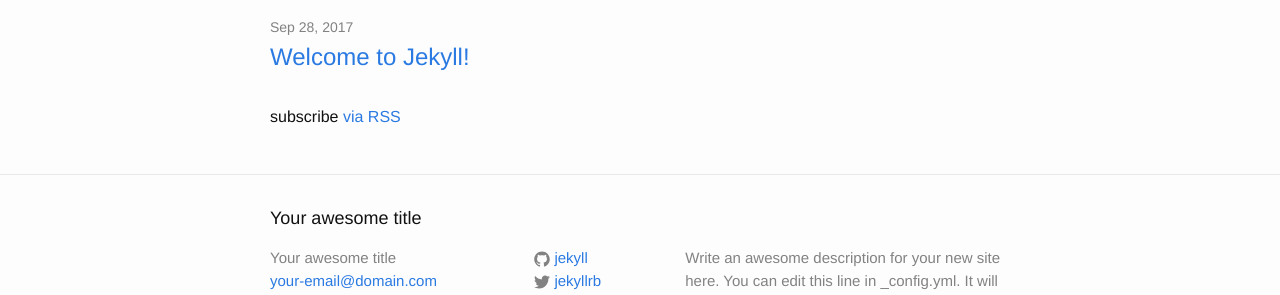
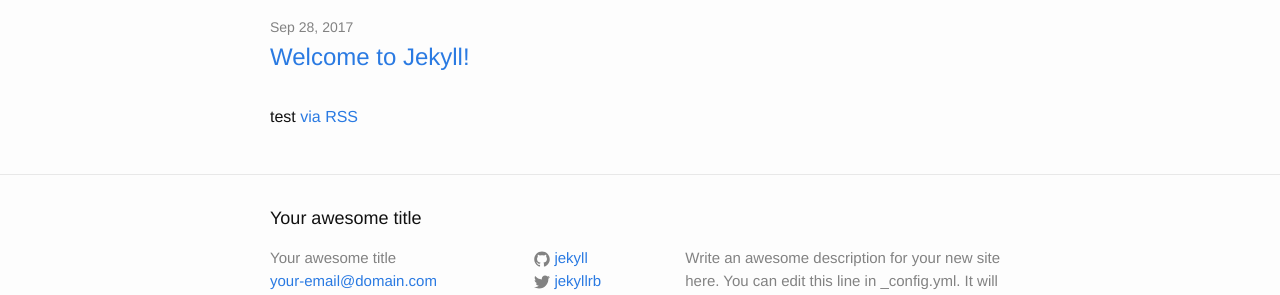
Before and after one commit to DevenW/DevenW.github.io, a Jekyll site: the page built from index.html, in a window 1280 px wide. Shown: the part 122-417 px from the top of the page. Built offline with Jekyll 4.4.1, drawn with Linux system fonts in a browser that asks for light colours.

Commit message:
Changed index

```diff
--- a/index.html
+++ b/index.html
@@ -18,6 +18,6 @@
     {% endfor %}
   </ul>
 
-  <p class="rss-subscribe">subscribe <a href="{{ "/feed.xml" | prepend: site.baseurl }}">via RSS</a></p>
+  <p class="rss-subscribe">test <a href="{{ "/feed.xml" | prepend: site.baseurl }}">via RSS</a></p>
 
 </div>
```
